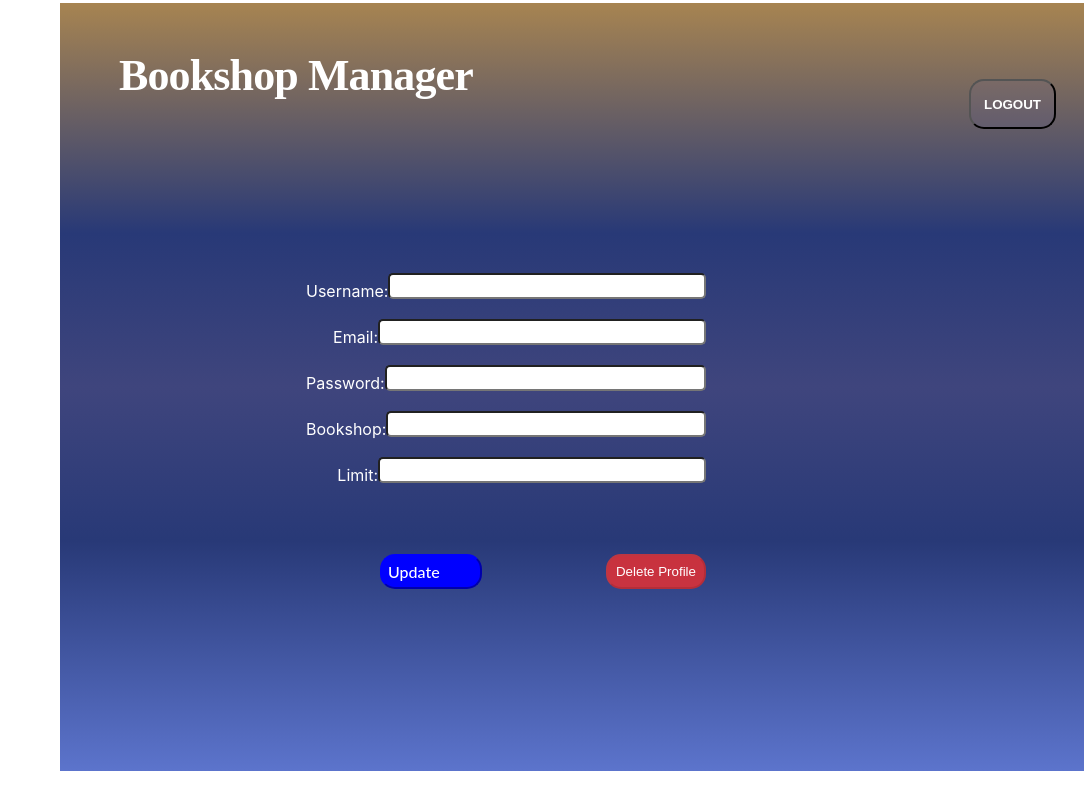
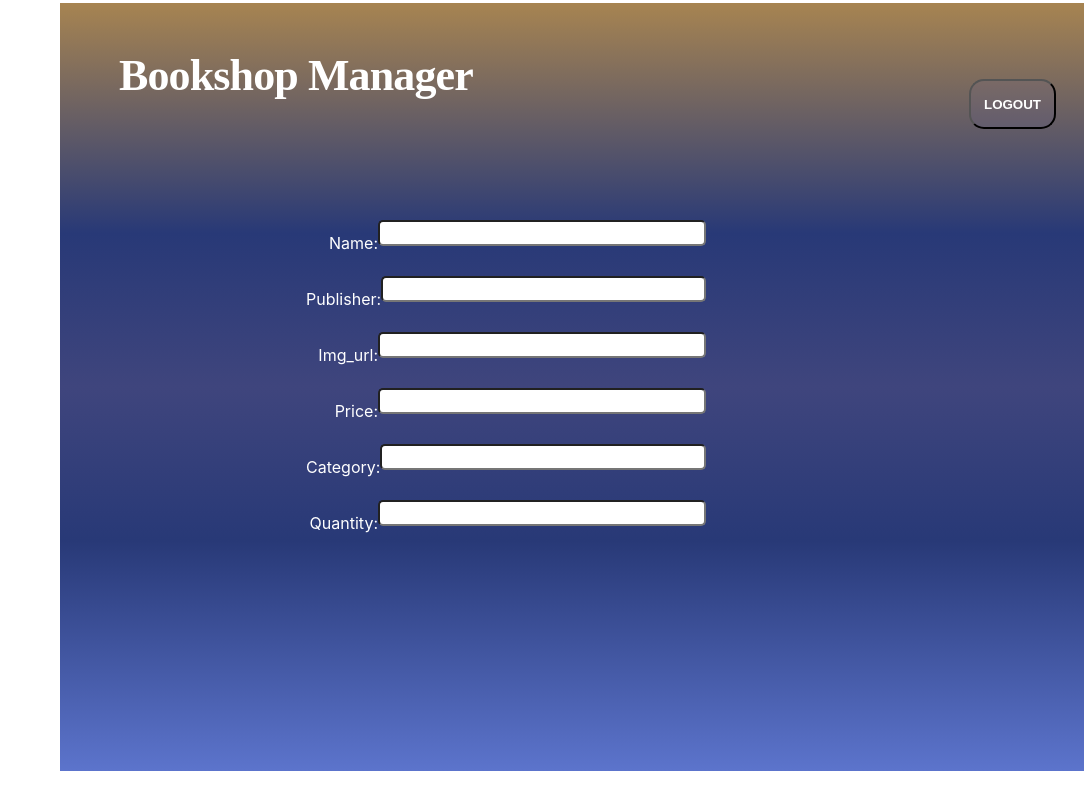
Before and after one commit to munteanurazvanandrei/Bookshop-Management-App, a React (Create React App) app in the folder client/: page / in a window 1280 px wide. Shown: the top 800 px of the page, without its empty margins (193-1280 px from the left). Built offline with nearby package versions, Linux system fonts and the light colour scheme.

Commit message:
BMA-20 added and styled form in the item form

```diff
--- a/client/src/AddOrEdit/AddOrEditItem.js
+++ b/client/src/AddOrEdit/AddOrEditItem.js
@@ -1,4 +1,66 @@
-export default function AddOrEditItem(){
-    // Add or edit an item form
-    return(<div className="add-or-edit"></div>)
+import React from "react";
+import { useState } from "react";
+import "./addOrEdit.css";
+export default function AddOrEditItem() {
+  const [details, setDetails] = useState({
+    name: "",
+    publisher: "",
+    img_url: "",
+    price: "",
+    category: "",
+    quantity:""
+  });
+  const handleChange = (e) => {
+    const { name, value } = e.target;
+    setDetails((prev) => {
+      return { ...prev, [name]: value };
+    });
+  };
+
+  const handleSubmit = (e) => {
+    e.preventDefault();
+    console.log(details);
+  };
+
+  const handleClick = (e) => {
+    setDetails("");
+  };
+  // Add or edit an item form
+  return (
+    <div className="add-or-edit-item">
+      <div className="itemheading"> Bookshop Manager </div>
+      <div className="item-button">
+        <button type="button" className="item-btn">
+          LOGOUT
+        </button>
+      </div>
+      <div className="item-form">
+        <form>
+          <label>
+            Name: <input type="text" name="name" onChange={handleChange} />
+          </label>
+          <label>
+            Publisher: <input type="text" name="publisher" onChange={handleChange} />
+          </label>
+          <label>
+            Img_url:{" "}
+            <input type="img_url" name="img_url" onChange={handleChange} />
+          </label>
+          <label>
+            Price:{" "}
+            <input type="number" name="price" onChange={handleChange} />
+          </label>
+          <label>
+            Category:
+             <input type="number" name="category" onChange={handleChange} />
+          </label>
+          <label>
+            Quantity:
+             <input type="number" name="quantity" onChange={handleChange} />
+          </label>
+        </form>
+
+      </div>
+    </div>
+  );
 }
--- a/client/src/AddOrEdit/EditManagerProfile.js
+++ b/client/src/AddOrEdit/EditManagerProfile.js
@@ -3,11 +3,11 @@ import { useState } from "react";
 import "./addOrEdit.css";
 export default function EditManagerProfile() {
   const [details, setDetails] = useState({
-    name: "",
-    publisher: "",
-    quantity: "",
-    price: "",
-    img_url: "",
+    username: "",
+    email: "",
+    bookshop: "",
+    password: "",
+    limit: "",
   });
 
   const handleChange = (e) => {
@@ -46,14 +46,14 @@ export default function EditManagerProfile() {
           </label>
           <label>
             Password:{" "}
-            <input type="password" name="pass" onChange={handleChange} />
+            <input type="password" name="password" onChange={handleChange} />
           </label>
           <label>
-          Bookshop: <input type="text" name="name" onChange={handleChange} />
+          Bookshop: <input type="text" name="bookshop" onChange={handleChange} />
           </label>
           <label>
            Limit:{" "}
-            <input type="number" name="number" onChange={handleChange} />
+            <input type="number" name="limit" onChange={handleChange} />
           </label>
         </form>
         <button type="add" onClick={handleSubmit} className="add">
--- a/client/src/AddOrEdit/addOrEdit.css
+++ b/client/src/AddOrEdit/addOrEdit.css
@@ -33,7 +33,7 @@ input {
   height: 20px;
   border-radius: 5px;
   line-height: 46px;
-  line-height: 26px;
+  line-height: 36px;
 }
 
 label {
@@ -43,7 +43,7 @@ label {
   justify-content: flex-end;
   text-align: right;
   width: 400px;
-
+  line-height: 46px;
   margin-bottom: 10px;
 }
 
@@ -123,3 +123,62 @@ label {
 .add-or-edit div span {
   /* ...more css */
 }
+/* Items css */
+.add-or-edit-item{
+    position: relative;
+    width: 1024px;
+    height: 768px;
+    left: 253px;
+    top: 3px;
+    background: linear-gradient(
+      180deg,
+      rgb(167, 132, 81) 0%,
+      rgba(40, 57, 119, 1) 30%,
+      rgba(63, 69, 125, 1) 50%,
+      rgba(40, 57, 119, 1) 70%,
+      rgb(92, 116, 204) 100%
+    );
+    display: flex;
+}
+.itemheading{
+    position: absolute;
+  width: 382px;
+  height: 78px;
+  left: 59px;
+  top: 34px;
+
+  /* Header 1 */
+  font-family: "Work Sans";
+  font-style: normal;
+  font-weight: 700;
+  font-size: 44px;
+  line-height: 40px;
+  display: flex;
+  align-items: center;
+  text-align: center;
+  letter-spacing: -0.02em;
+
+  color: #ffffff;
+}
+.item-form{
+    position: absolute;
+  width: 100%;
+  height: 60%;
+  left: 246px;
+  top: 105px;
+  line-height: 36px;
+  align-items: center;
+  padding-top: 50px;
+  display: flex;
+}
+.item-btn{
+    font-weight: 700;
+    position: absolute;
+    width: 87px;
+    height: 50px;
+    left: 909px;
+    top: 76px;
+    color: #ffffff;
+    background: rgba(96, 102, 180, 0.1);
+    border-radius: 15px;
+}
--- a/client/src/App.js
+++ b/client/src/App.js
@@ -1,7 +1,9 @@
 import './App.css';
 import LandingPage from './Components/LandingPage/LandingPage';
 import { Route,Routes } from 'react-router-dom';
-import EditManagerProfile from './AddOrEdit/EditManagerProfile';
+import AddOrEditItem from './AddOrEdit/AddOrEditItem';
+
+
 
 
 function App() {
@@ -12,7 +14,7 @@ function App() {
         <Route path="*" element={<LandingPage/>}/>
       </Routes>
     </div>
-     <EditManagerProfile/>
+     <AddOrEditItem/>
     </>
   );
 }
```
Also changed, not shown: client/src/AddOrEdit/AddOrEditEmployee.js (+9 -1 lines).
